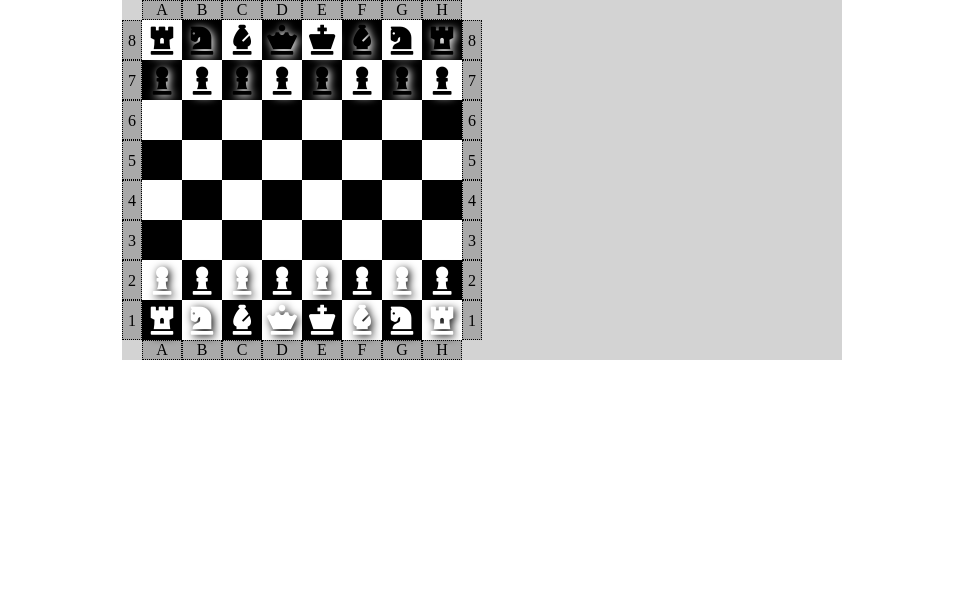
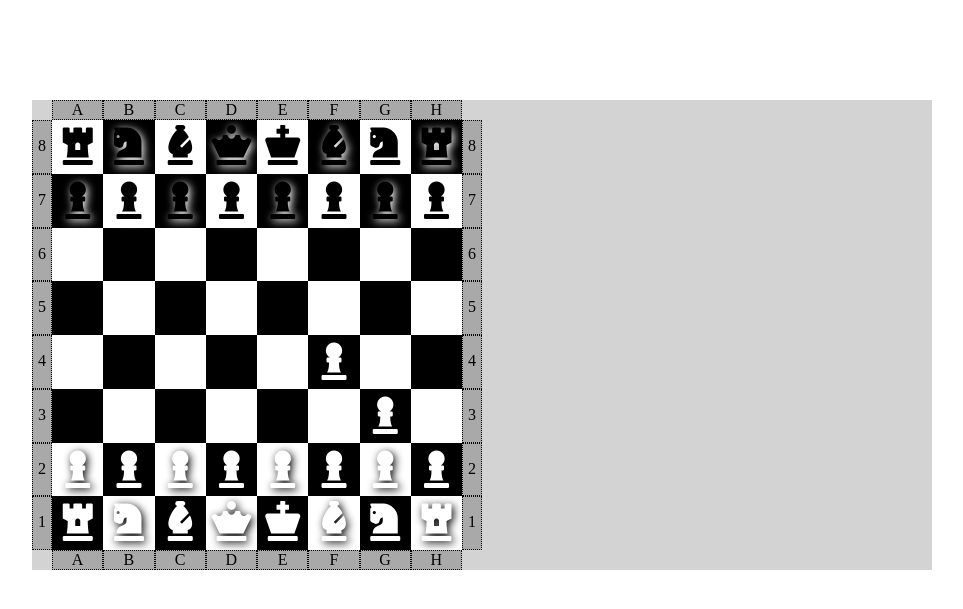
Before and after one commit to JonasChair/Chess, a PHP site: page / in a window 1280 px wide. Shown: the top 609 px of the page, without its empty margins (158-1121 px from the left). Run offline with PHP 8.4, Linux system fonts and the light colour scheme.

Commit message:
add black n white pawn movement highlights

```diff
--- a/css/main.css
+++ b/css/main.css
@@ -12,8 +12,8 @@ body{
         '. . .'
         '. game .'
         '. . .';
-    grid-template-columns: 1fr 720px 1fr;
-    grid-template-rows: 1fr 360px 1fr;
+    grid-template-columns: 1fr 900px 1fr;
+    grid-template-rows: 100px 470px;
 }
 
 .game {
@@ -40,11 +40,11 @@ body{
         text-align: center;
     }
         .coord.horizontal {
-            grid-template-columns: repeat(8,40px);
+            grid-template-columns: repeat(8,1fr);
         }
         .coord.vertical {
-            grid-template-rows: repeat(8,40px);
-            line-height: 40px;
+            grid-template-rows: repeat(8,1fr);
+            line-height: 50px;
         }
         .coord > div {
             border: dotted 1px black;
@@ -64,12 +64,12 @@ body{
         .game-board {
             grid-area: game_board;
             display: grid;
-            grid-template-rows: repeat(8,40px);
+            grid-template-rows: repeat(8,1fr);
             background-color: black;
         }
         .game-board > .row {
             display: grid;
-            grid-template-columns: repeat(8,40px);
+            grid-template-columns: repeat(8,1fr);
         }
             .game-board > .row:nth-of-type(2n) > div:nth-of-type(2n) {
                 background-color: white;
@@ -81,12 +81,11 @@ body{
             text-align: center;
         }
         .game-board i {
-            line-height: 40px;
-            font-size: 30px;
-            z-index: 3;
+            line-height: 50px;
+            font-size: 40px;
         }
             .game-board i.selected  {
-                text-shadow: 2px 2px 10px green;
+                text-shadow: 5px 2px 8px green;
             }
         i.white {
             color: white;
@@ -96,7 +95,8 @@ body{
             text-shadow: 2px 2px 8px white;
         }
     .game-board div.highlight{
-        border: 4px solid blue;
+        outline: 3px solid blue;
+        z-index: 2;
     }
 .info {
     grid-area: info;
--- a/index.html
+++ b/index.html
@@ -98,7 +98,7 @@
                     <div col-index="C"></div>
                     <div col-index="D"></div>
                     <div col-index="E"></div>
-                    <div col-index="F"></div>
+                    <div col-index="F"><i class="fas fa-chess-pawn white" peace="pawn"></i></div>
                     <div col-index="G"></div>
                     <div col-index="H"></div>
                 </div>
@@ -109,7 +109,7 @@
                     <div col-index="D"></div>
                     <div col-index="E"></div>
                     <div col-index="F"></div>
-                    <div col-index="G"></div>
+                    <div col-index="G"><i class="fas fa-chess-pawn white" peace="pawn"></i></div>
                     <div col-index="H"></div>
                 </div>
                 <div class="row" row-index="2">
--- a/js/data.js
+++ b/js/data.js
@@ -7,4 +7,14 @@ var peaces = {
     rook: 'rook',
     queen: 'queen',
     king: 'king',
-}
+};
+var horizontal = {
+    A: 1,
+    B: 2,
+    C: 3,
+    D: 4,
+    E: 5,
+    F: 6,
+    G: 7,
+    H: 8
+};
```
Also changed, not shown: js/function.js (+27 -16 lines).
